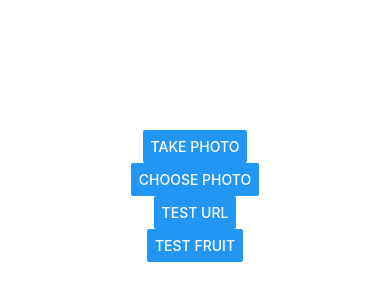
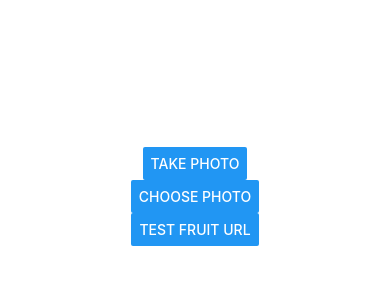
Before and after one commit to emmaxs/green-eyes, a React Native app in the folder green-eyes/: screen / in a window 390 px wide. Shown: the part 226-526 px from the top of the page. Built offline with nearby package versions, Linux system fonts and the light colour scheme.

Commit message:
Slight clean up of location variable and fruit test functionality

```diff
--- a/green-eyes/App.js
+++ b/green-eyes/App.js
@@ -25,27 +25,6 @@ export default class App extends React.Component {
 			.catch(error => {
 				console.log('url error', error);
 				alert('Url failed!');
-			});
-	};
-
-	handleFruit = () => {
-		fetch('http://localhost:3000/api/fruit', {
-			method: 'POST',
-			body: JSON.stringify({
-				file: './images/fruitbowl.jpg',
-			}), // data can be `string` or {object}!
-			headers: {
-				'Content-Type': 'application/json',
-			},
-		})
-			.then(response => response.json())
-			.then(response => {
-				console.log('url submit succes', response);
-				alert('fruit submit success!');
-			})
-			.catch(error => {
-				console.log('url error', error);
-				alert('fruit failed!');
 			});
 	};
 
@@ -115,8 +94,7 @@ export default class App extends React.Component {
 				)}
 				<Button title="Take Photo" onPress={this.handleTakePhoto} />
 				<Button title="Choose Photo" onPress={this.handleChoosePhoto} />
-				<Button title="Test URL" onPress={this.handleURL} />
-				<Button title="Test Fruit" onPress={this.handleFruit} />
+				<Button title="Test Fruit URL" onPress={this.handleURL} />
 			</View>
 		);
 	}
```
Also changed, not shown: 2 other files (tests, documents, lock files or other folders).
